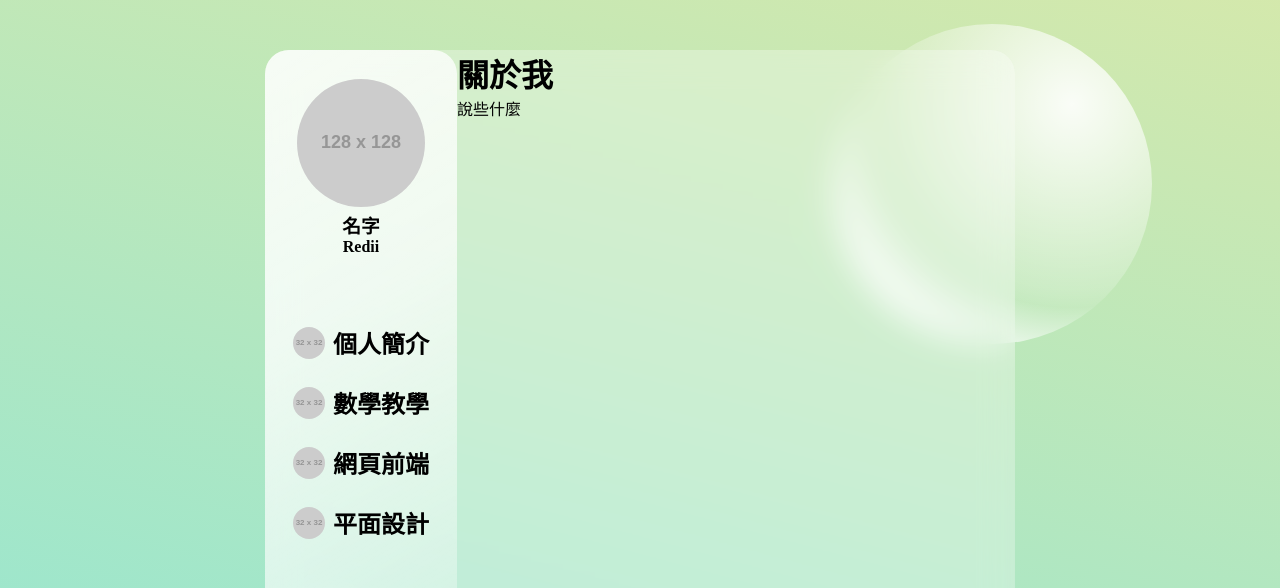
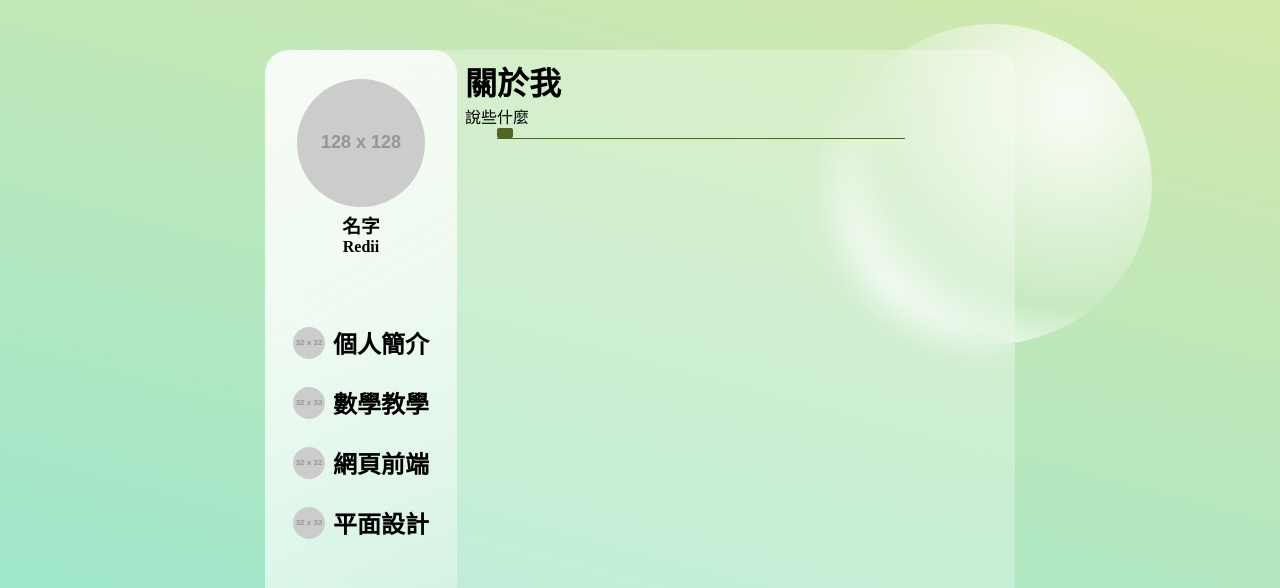
Before and after one commit to RediChen/WD_prac2104_glass_website, a plain HTML site: page index.html in a window 1280 px wide. Shown: the top 588 px of the page. Drawn offline with Linux system fonts and the light colour scheme; placeholder pictures from the web are drawn by us.

Commit message:
更新結構規劃

```diff
--- a/index.html
+++ b/index.html
@@ -15,6 +15,26 @@
         <div class="circles round"></div>
     </div>
     <div id="main-page">
+        <!-- 此順序是位確保aside在上方 -->
+        <div id="showcase">
+            <!-- 個人簡介 -->
+            <div class="inner-pages">
+                <h1>關於我</h1>
+                <p>說些什麼</p>
+                <div class="hr-2">
+                    <div></div>
+                </div>
+            </div>
+            <!-- 數學教學 -->
+            <div class="inner-pages">
+            </div>
+            <!-- 網頁前端 -->
+            <div class="inner-pages">
+            </div>
+            <!-- 平面設計 -->
+            <div class="inner-pages">
+            </div>
+        </div>
         <aside>
             <div>
                 <img src="https://fakeimg.pl/128x128/666,128/fff,255/?text=photo" alt="照騙" class="round">
@@ -44,22 +64,6 @@
                 </a>
             </div>
         </aside>
-        <div id="showcase">
-            <!-- 個人簡介 -->
-            <div class="inner-pages">
-                <h1>關於我</h1>
-                <p>說些什麼</p>
-            </div>
-            <!-- 數學教學 -->
-            <div class="inner-pages">
-            </div>
-            <!-- 網頁前端 -->
-            <div class="inner-pages">
-            </div>
-            <!-- 平面設計 -->
-            <div class="inner-pages">
-            </div>
-        </div>
     </div>
 </body>
 
--- a/scss/style.scss
+++ b/scss/style.scss
@@ -20,6 +20,18 @@ a {
 }
 .round {
     border-radius: 50%;
+}
+.hr-2 {
+    & > div {
+        width: 1rem;
+        height: 10px;
+        background-color: hsl(80, 45%, 27%);
+        border-radius: 2px;
+    }
+    //mt & mb 待設定
+    margin-left: 2rem;
+    margin-right: 20%;
+    border-bottom: 1px solid hsl(80, 45%, 27%);
 }
 // 通用設定 END
 //* 背景圖形
@@ -52,20 +64,23 @@ a {
 }
 //  背景圖形 END
 #main-page {
+    $gap: 0.5rem ;
+    // main-page = { showcase, aside}
     display: grid;
     grid-template-columns: 12rem auto;
+    gap: $gap;
     margin: 50px auto 0;
     width: clamp(300px, 80%, 750px);
     backdrop-filter: blur(1rem);
     background-color: rgba(#fff, 0.3);
     border-radius: 1.5rem;
-    aside,
-    & > div {
+    & > * {
         height: 80vh;
     }
     //* 側邊選單
     aside {
         width: 12rem;
+        grid-area: 1 / 1;
         background: linear-gradient(
             150deg,
             rgba(#fff, 0.8) 0%,
@@ -133,7 +148,6 @@ a {
                     filter: drop-shadow(1px 1px 1px #00000033);
                 }
                 &:hover {
-                    // background-color: hsl(80, 45%, 27%);
                     img {
                         filter: invert(5%);
                         transform: translate(2px, 2px);
@@ -146,15 +160,17 @@ a {
     //* 內容頁面
     #showcase {
         position: relative;
+        grid-area: 1 / 2;
+        margin: $gap 0;
 
         .inner-pages {
             height: 100%;
             width: 100%;
-            //TODO
+            //TODO 後台用傳送門
             &:not(:nth-child(1)) {
                 display: none;
             }
-            //TODO
+            //TODO 後台用傳送門 END
             // &:nth-child(n + 2) {
             //     display: none;
             // }
```
Also changed, not shown: css/style.css, 1 other file.
